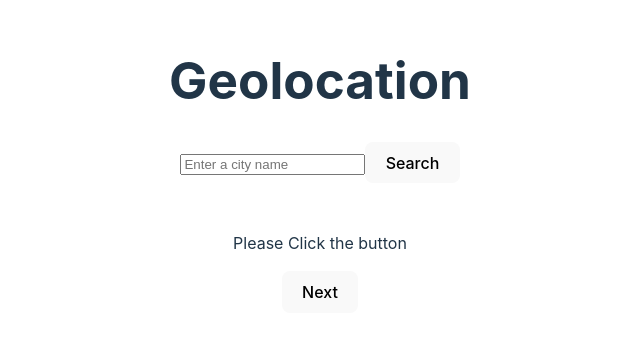
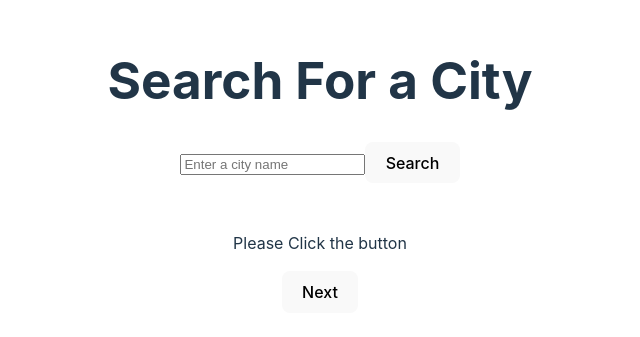
Before and after one commit to preveira/city-explorer, a React (Vite) app: page / in a window 1280 px wide. Shown: the part 219-556 px from the top of the page, without its empty margins (320-960 px from the left). Built offline with nearby package versions, Linux system fonts and the light colour scheme; no server answers.

Commit message:
added initial framework for geolocation search function from demo notes

```diff
--- a/src/App.jsx
+++ b/src/App.jsx
@@ -32,7 +32,7 @@ function App() {
   return (
     <>
       <header>
-        <h1>Geolocation</h1>
+        <h1>Search For a City</h1>
         <form>
           <input type="text" placeholder="Enter a city name" onChange={handleInput} />
           <button onClick={handleSubmit}>
```
